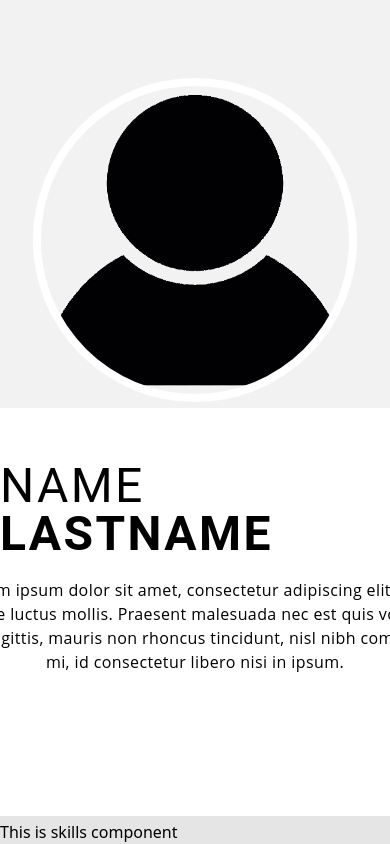
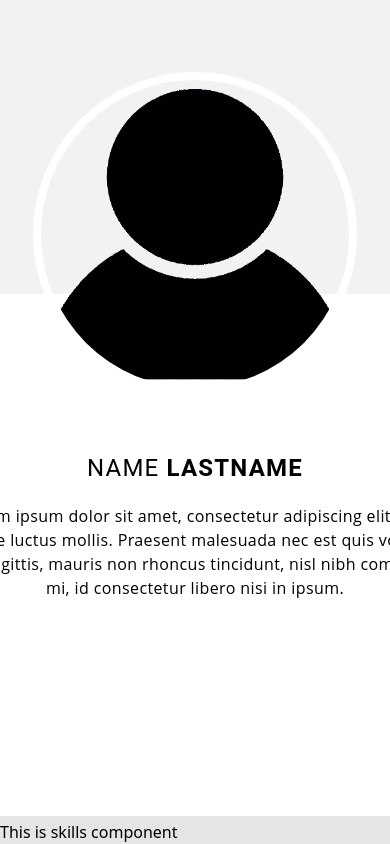
Before and after one commit to BehnamSeydAbadi/Portfolio, a React (Create React App) app: page / in a window 390 px wide. Shown: the top 844 px of the page. Built offline with nearby package versions, Linux system fonts and the light colour scheme.

Commit message:
Image name and last name responsive added

```diff
--- a/src/Components/AboutMe.jsx
+++ b/src/Components/AboutMe.jsx
@@ -4,7 +4,7 @@ import "../Styles/AboutMe.css";
 function AboutMe({ name, lastName, summary }) {
   const wrapperDivCenterAlignmentClasses = "flex flex-col justify-center items-center";
   const wrapperDivSizeClasses = "h-[51rem]";
-  const wrapperDivGradientClasses = "bg-gradient-hardEdge";
+  const wrapperDivGradientClasses = "bg-gradient-hardEdge-mobile sm:bg-gradient-hardEdge";
   const wrapperDivButtomMarginClass = "mb-1";
 
   return (
@@ -14,12 +14,16 @@ function AboutMe({ name, lastName, summary }) {
       ${wrapperDivGradientClasses} ${wrapperDivButtomMarginClass}`}>
 
       <img
-        className={`mt-[-4rem] rounded-full border-8 border-white w-[324px] h-[324px] sm:w-[422px] sm:h-[422px]`}
+        className={`
+          mt-[-9rem] sm:mt-[-4rem]
+          rounded-full
+          border-8 border-white
+          w-[324px] h-[324px] sm:w-[422px] sm:h-[422px]`}
         src="/Images/userImage.svg"
         alt="User's photo"
       />
 
-      <div className='mt-15 text-5xl font-Roboto tracking-wider uppercase'>
+      <div className='text-2xl mt-14 ms:mt-15 ms:text-5xl font-Roboto tracking-wider uppercase'>
         {name} <b>{lastName}</b>
       </div>
       <p className='mt-5 w-128 text-base text-center font-OpenSans tracking-wide'>
--- a/src/Styles/AboutMe.css
+++ b/src/Styles/AboutMe.css
@@ -10,3 +10,12 @@
     white 0
   );
 }
+
+.bg-gradient-hardEdge-mobile{
+  background: linear-gradient(
+    to bottom,
+    var(--color-porcelain),
+    var(--color-porcelain) 36%,
+    white 0
+  );
+}
```
